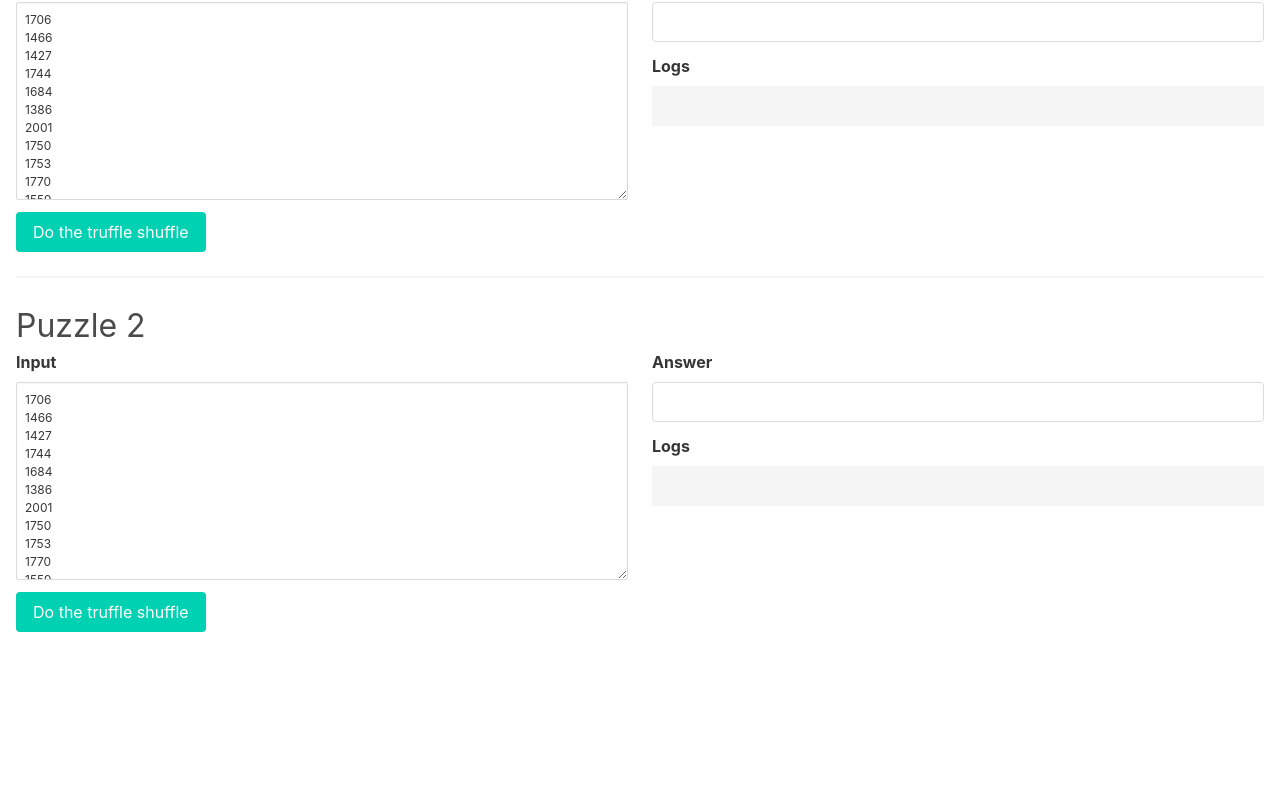
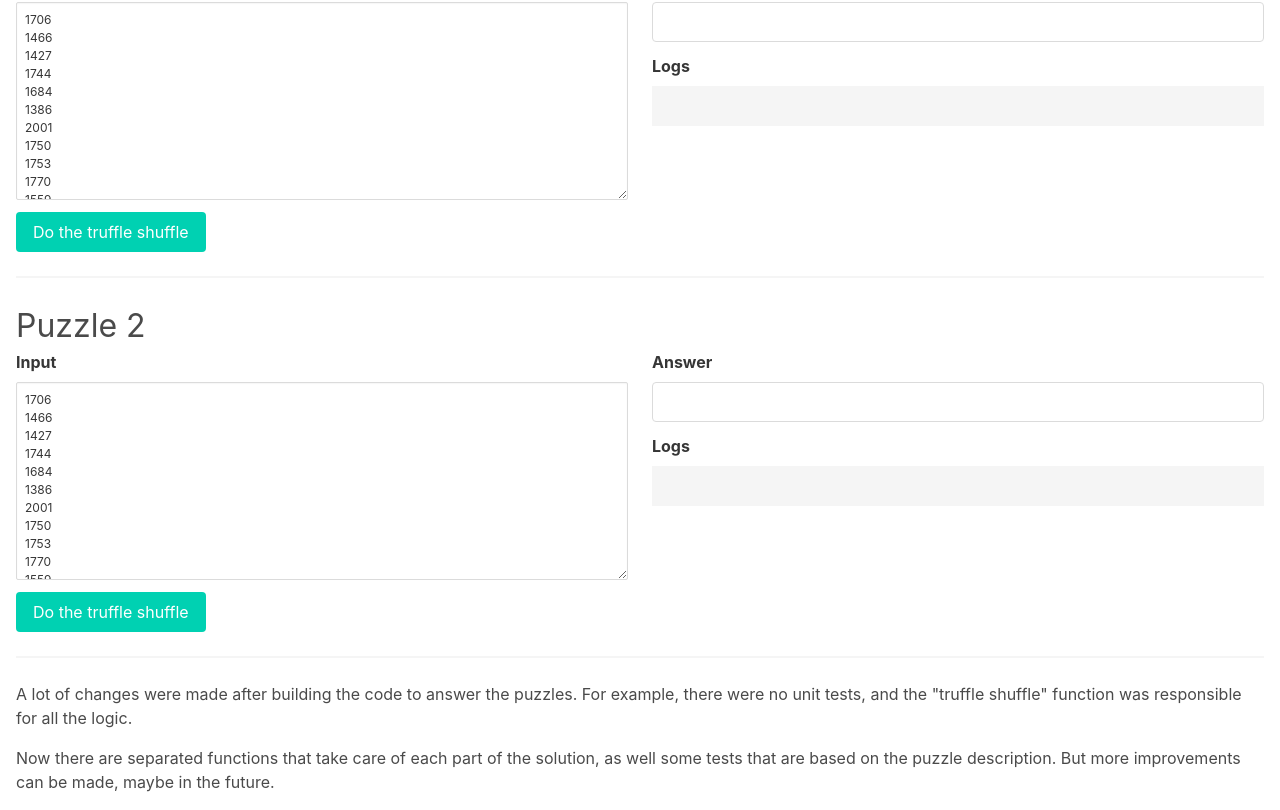
Before and after one commit to rodrigosaling/advent-of-code, a React (Create React App) app: page / in a window 1280 px wide. Shown: the part 235-1045 px from the top of the page. Before the commit the page ends 883 px from the top, so only its background shows below. Built offline with nearby package versions, Linux system fonts and the light colour scheme.

Commit message:
more code improvements

```diff
--- a/src/2020/day1/day1.js
+++ b/src/2020/day1/day1.js
@@ -15,5 +15,19 @@ export const Day1 = () => (
     <hr />
 
     <Puzzle2 />
+
+    <hr />
+
+    <p className="mb-4">
+      A lot of changes were made after building the code to answer the puzzles.
+      For example, there were no unit tests, and the "truffle shuffle" function
+      was responsible for all the logic.
+    </p>
+
+    <p>
+      Now there are separated functions that take care of each part of the
+      solution, as well some tests that are based on the puzzle description. But
+      more improvements can be made, maybe in the future.
+    </p>
   </>
 );
--- a/src/components/puzzle.view.js
+++ b/src/components/puzzle.view.js
@@ -69,7 +69,7 @@ View.propTypes = {
   inputValue: PropTypes.string,
   setInputValue: PropTypes.func.isRequired,
   id: PropTypes.string.isRequired,
-  answer: PropTypes.string,
+  answer: PropTypes.oneOfType([PropTypes.string, PropTypes.number]),
 };
 
 View.defaultProps = {
```
Also changed, not shown: src/2020/day1/input-test.js (renamed from src/2020/day1/test-input.js), 2 other files (tests, documents, lock files or other folders).
